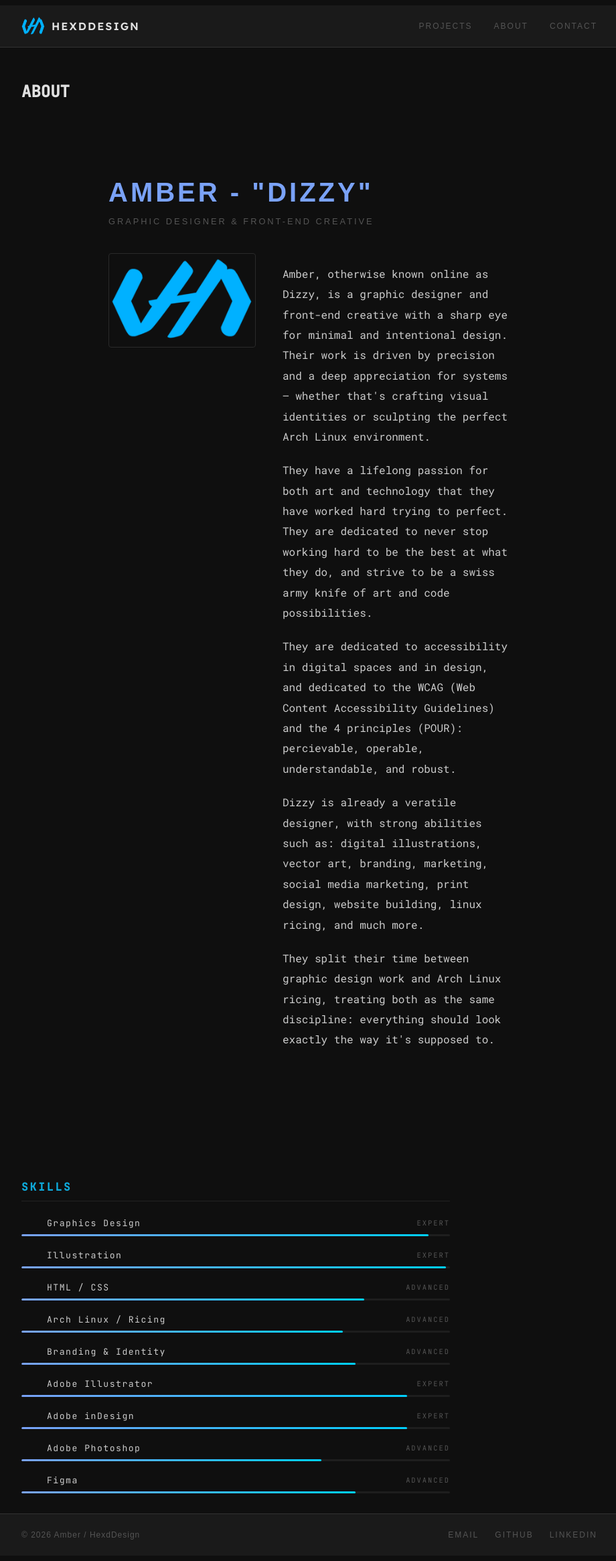
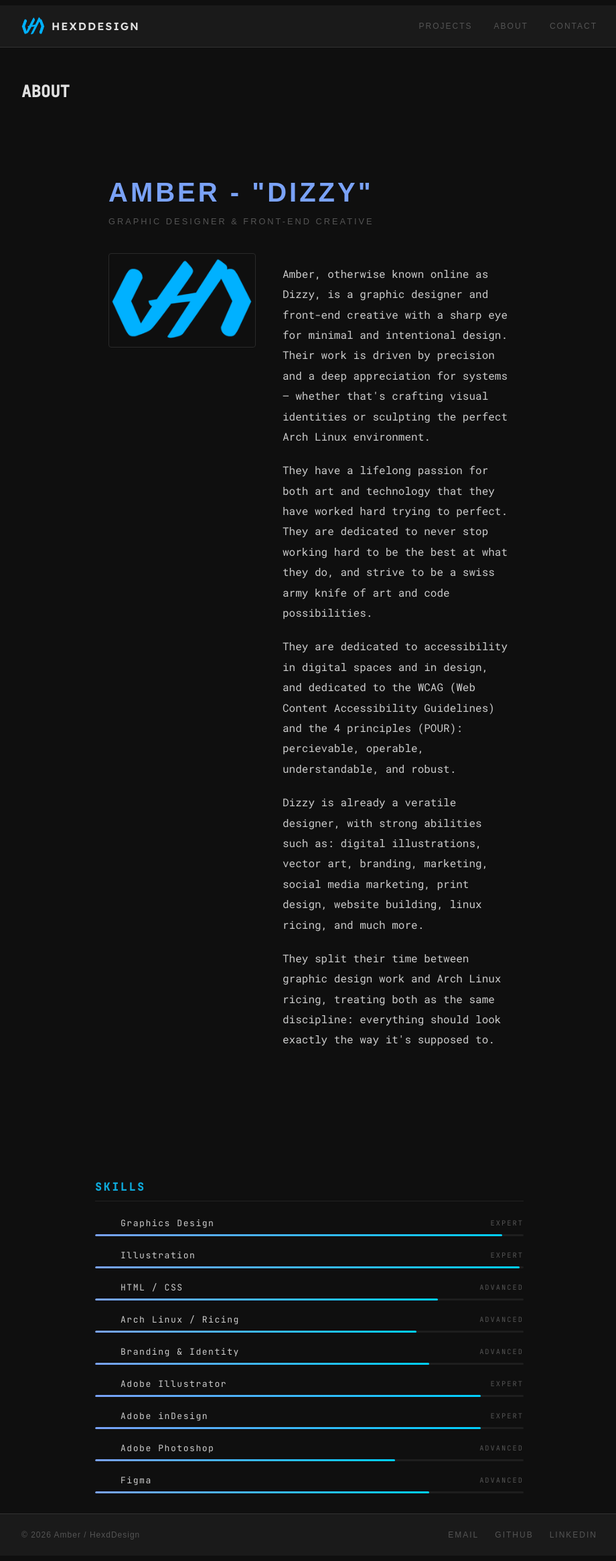
Before and after one commit to HexdDesign/hexddesign.github.io, a Jekyll site: the page built from about.markdown, in a window 1280 px wide. Shown: the whole page at 67% size, without its empty margins (178-1098 px from the left). Built offline with Jekyll 4.4.1, drawn with Linux system fonts in a browser that asks for light colours; some web fonts are replaced.

Commit message:
Update margin properties in skills-section

```diff
--- a/assets/main.scss
+++ b/assets/main.scss
@@ -799,7 +799,7 @@ h1.post-title, h1.post-header {
 
 // ─── Skill Bars ─────────────────────────────────────────────────────────────────────
 .skills-section {
-  margin-top: 48px;
+  margin: 48px auto 0;
   max-width: 640px;
 }
 
```
